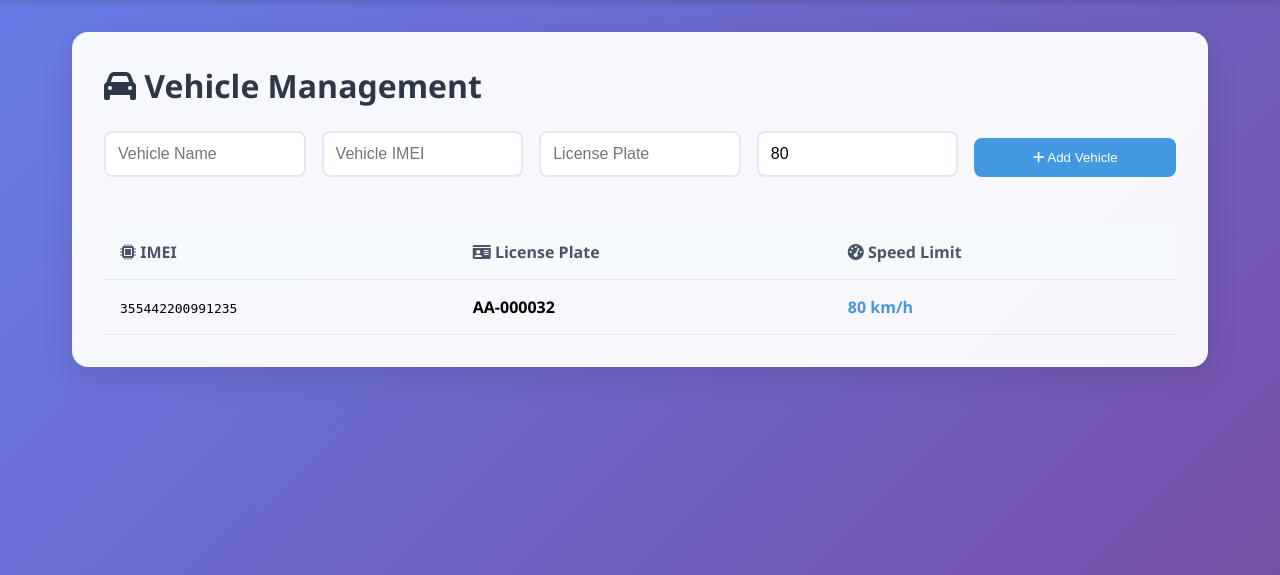
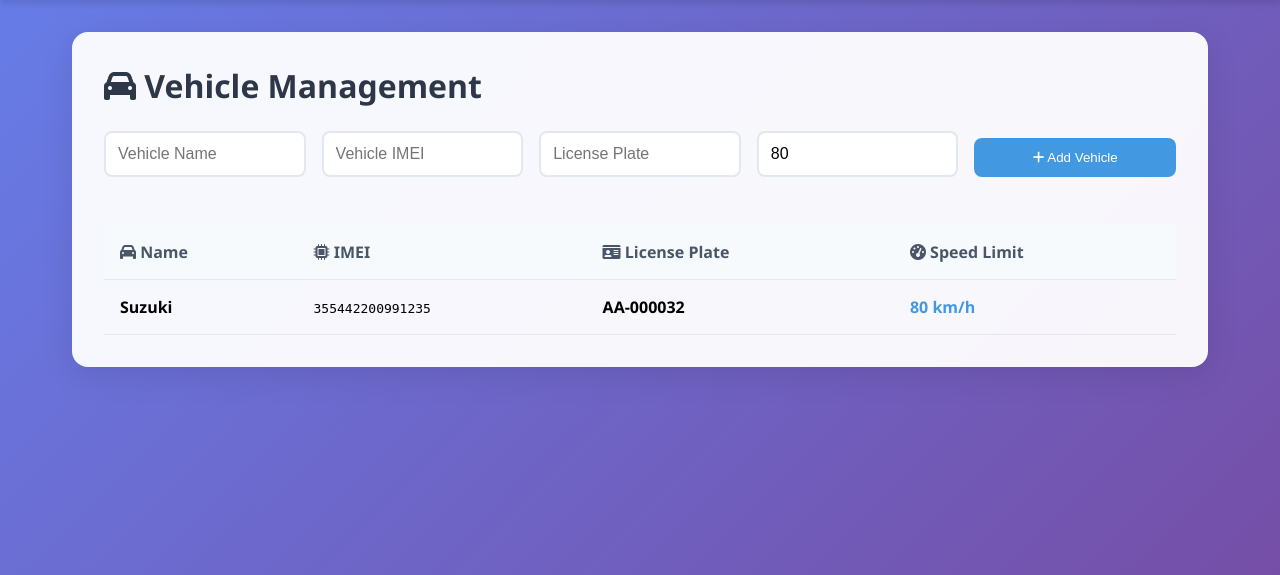
Before and after one commit to eyoul/CBE-YTWL-TR, a Flask app: page /vehicles in a window 1280 px wide. Shown: the part 81-656 px from the top of the page. Run offline with Flask 3, Linux system fonts and the light colour scheme; data comes from the database, SQL or seed files in the repository; both versions use the stored data as it was after the commit.

Commit message:
update all

```diff
--- a/app.py
+++ b/app.py
@@ -1,5 +1,6 @@
 from flask import Flask, render_template, jsonify, request, redirect
 import threading
+import sqlite3
 from listener import start_server
 from db import init_db, get_latest, get_db, list_vehicles, add_vehicle, list_drivers, add_driver, list_assignments, assign_driver, unassign_driver
 from config import WEB_PORT
@@ -47,12 +48,19 @@ def push_location(data):
 @app.route("/vehicles", methods=["GET", "POST"])
 def vehicles():
     if request.method == "POST":
-        add_vehicle(
-            request.form["name"],
-            request.form["imei"],
-            request.form["plate"],
-            request.form["speed_limit"]
-        )
+        try:
+            add_vehicle(
+                request.form["name"],
+                request.form["imei"],
+                request.form["plate"],
+                request.form["speed_limit"]
+            )
+        except sqlite3.IntegrityError:
+            return render_template(
+                "vehicles.html",
+                vehicles=list_vehicles(),
+                error="Vehicle with this IMEI already exists!"
+            )
         return redirect("/vehicles")
 
     return render_template(
--- a/db.py
+++ b/db.py
@@ -125,18 +125,15 @@ def violation_count(imei, minutes=60):
 def list_vehicles():
     db = get_db()
     c = db.cursor()
-    c.execute("SELECT imei, plate, speed_limit FROM vehicles")
+    c.execute("SELECT name, imei, plate, speed_limit FROM vehicles")
     rows = c.fetchall()
     db.close()
     return rows
 
-def add_vehicle(imei, plate, limit):
+def add_vehicle(name, imei, plate, limit):
     db = get_db()
     c = db.cursor()
-    c.execute(
-        "INSERT OR REPLACE INTO vehicles VALUES (?, ?, ?)",
-        (imei, plate, limit)
-    )
+    c.execute("INSERT INTO vehicles (name, imei, plate, speed_limit) VALUES (?, ?, ?, ?)", (name, imei, plate, limit))
     db.commit()
     db.close()
 
--- a/templates/assign.html
+++ b/templates/assign.html
@@ -7,7 +7,7 @@
         <select name="imei" required>
             <option value="">Select Vehicle</option>
             {% for v in vehicles %}
-            <option value="{{v[0]}}">{{v[1]}} ({{v[0]}})</option>
+            <option value="{{v[1]}}">{{v[0]}} ({{v[1]}})</option>
             {% endfor %}
         </select>
         <select name="driver_id" required>
--- a/templates/vehicles.html
+++ b/templates/vehicles.html
@@ -3,6 +3,13 @@
 {% block content %}
 <div class="card">
     <h2><i class="fas fa-car"></i> Vehicle Management</h2>
+
+    {% if error %}
+    <div style="background: #fee; color: #c53030; padding: 1rem; border-radius: 8px; margin-bottom: 1rem; border-left: 4px solid #e53e3e;">
+        <i class="fas fa-exclamation-triangle"></i> {{ error }}
+    </div>
+    {% endif %}
+
     <form method="post" style="display: grid; grid-template-columns: repeat(auto-fit, minmax(200px, 1fr)); gap: 1rem; margin-bottom: 2rem;">
         <input name="name" placeholder="Vehicle Name" required>
         <input name="imei" placeholder="Vehicle IMEI" required>
@@ -17,6 +24,7 @@
         <table>
             <thead>
                 <tr>
+                    <th><i class="fas fa-car"></i> Name</th>
                     <th><i class="fas fa-microchip"></i> IMEI</th>
                     <th><i class="fas fa-id-card"></i> License Plate</th>
                     <th><i class="fas fa-tachometer-alt"></i> Speed Limit</th>
@@ -25,9 +33,10 @@
             <tbody>
                 {% for v in vehicles %}
                 <tr>
-                    <td><code>{{v[0]}}</code></td>
-                    <td><strong>{{v[1]}}</strong></td>
-                    <td><span style="color: #4299e1; font-weight: 600;">{{v[2]}} km/h</span></td>
+                    <td><strong>{{v[0]}}</strong></td>
+                    <td><code>{{v[1]}}</code></td>
+                    <td><strong>{{v[2]}}</strong></td>
+                    <td><span style="color: #4299e1; font-weight: 600;">{{v[3]}} km/h</span></td>
                 </tr>
                 {% endfor %}
             </tbody>
```
Also changed, not shown: gps.db.
